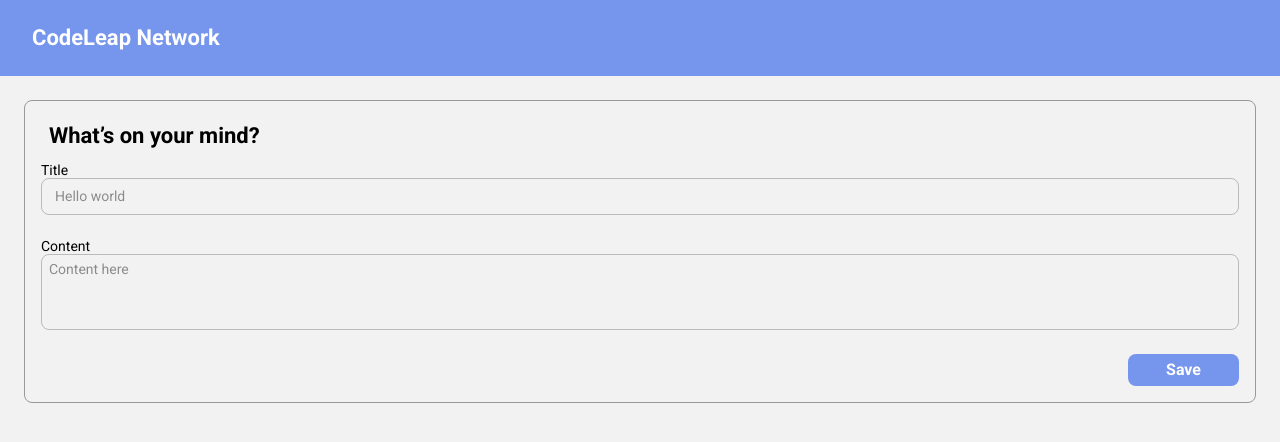
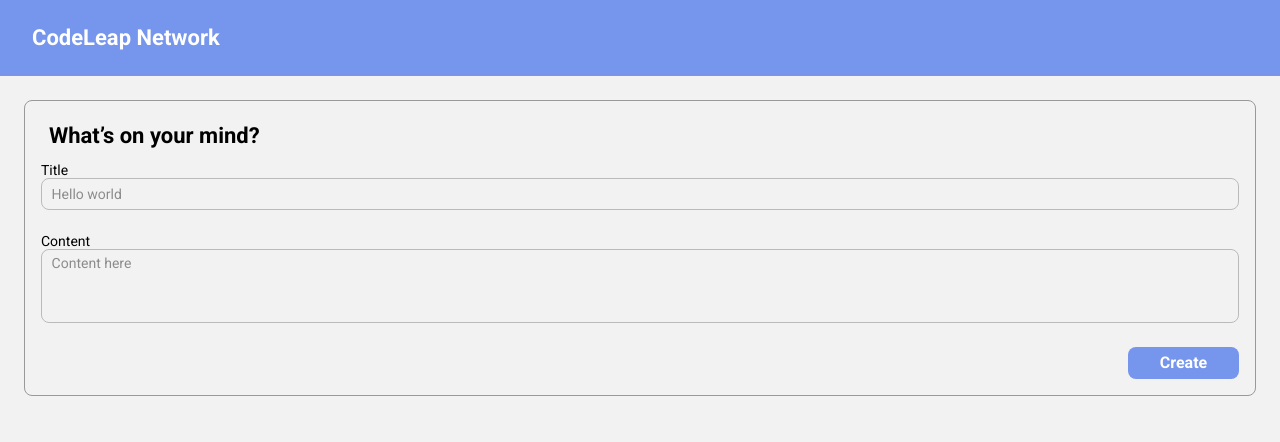
Before and after one commit to LughWalle/Codeleap_test, a React (Vite) app: page / in a window 1280 px wide. Shown: the top 442 px of the page. Built offline with nearby package versions, Linux system fonts and the light colour scheme.

Commit message:
feat: add apiClient for Axios requests, update Modal styles, and modify button label in MainPage

```diff
--- a/src/components/atoms/Modal/index.jsx
+++ b/src/components/atoms/Modal/index.jsx
@@ -9,7 +9,7 @@
 }) {
   return (
     <Modal open={open} onClose={onClose}>
-      <OverlayBox maxwidth={maxWidth}>
+      <OverlayBox $maxwidth={maxWidth}>
         {children}
       </OverlayBox>
     </Modal>
--- a/src/components/atoms/Modal/style.js
+++ b/src/components/atoms/Modal/style.js
@@ -10,8 +10,8 @@
   background: #fff;
   border-radius: ${({ theme }) => theme.shape.borderRadius}px;
   width: 100%;
-  max-width: ${({ maxwidth }) => maxwidth};
-  margin: auto
+  max-width: ${({ $maxwidth }) => $maxwidth};
+  margin: auto;
   box-shadow: 0px 4px 30px rgba(0, 0, 0, 0.15);
   outline: none;
 `;
--- a/src/pages/mainPage/index.jsx
+++ b/src/pages/mainPage/index.jsx
@@ -28,7 +28,7 @@
             color="primary"
             onClick={onCreatePost}
           >
-            Save
+            Create
           </Button>
         )} />
 
--- a/src/styles/themes.js
+++ b/src/styles/themes.js
@@ -120,15 +120,17 @@
           fontSize: type.sizes.sm,
           lineHeight: 1,
           alignItems: 'center',
+          paddingInline: `${spacing.sm + 0.26}rem`, // 10.6px
         },
 
         input: {
-          // padding: `${spacing.xs + 2}rem ${spacing.sm}rem`,
+          height: 32,
+          padding: 0,
           lineHeight: 1,
         },
 
         multiline: {
-          padding: `${spacing.sm}rem`,
+          paddingBlock: `${spacing.sm - 0.1}rem`,
           alignItems: 'flex-start',
         },
 
```
Also changed, not shown: src/api/client.js (added, +10 -0 lines).
